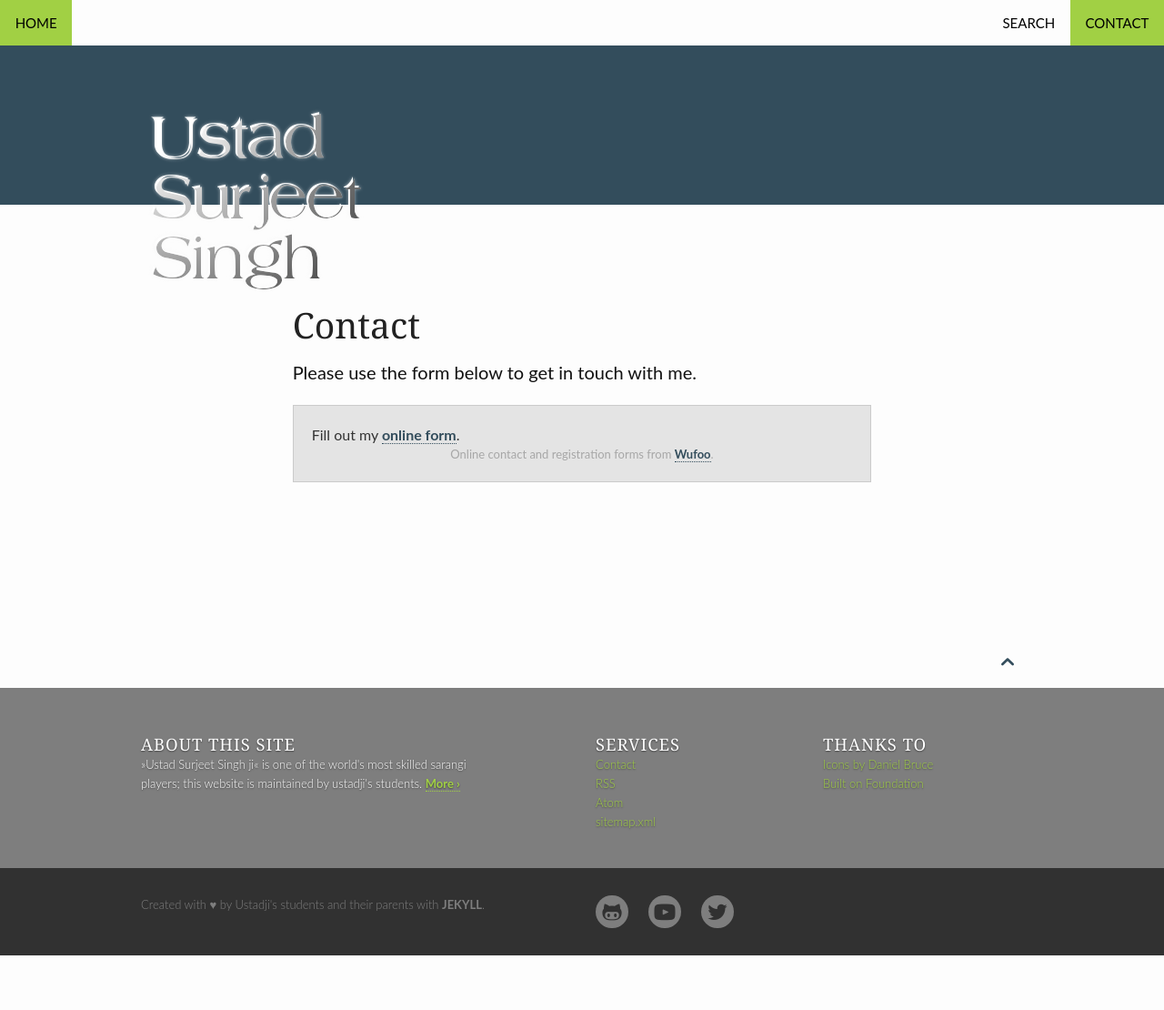
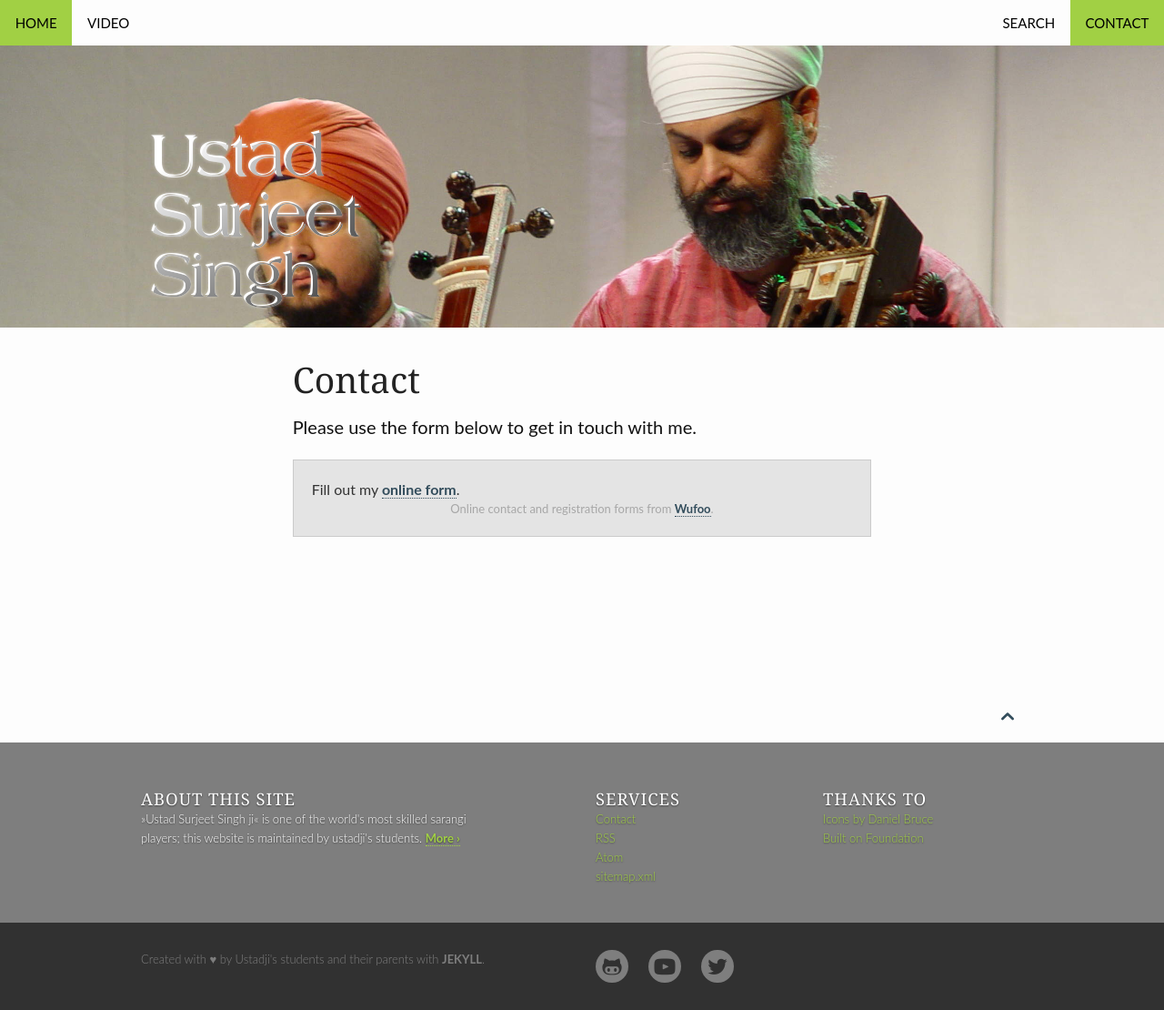
Before and after one commit to sursarangi/sursarangi.github.io, a Jekyll site: the page built from pages/contact.md, in a window 1280 px wide. Shown: the whole page at 91% size. Built offline with Jekyll 4.4.1, drawn with Linux system fonts in a browser that asks for light colours; before the commit the page ends 1050 px from its top, so only the background shows below that.

Commit message:
added basic videos page

```diff
--- a/_config.yml
+++ b/_config.yml
@@ -24,7 +24,7 @@
 
 # This URL is the main address for absolute links. Don't include a slash at the end.
 #
-url: //www.surjeetsingh.org
+url: https://www.surjeetsingh.org
 baseurl: ''
 
 # This is for the editing function in _/includes/improve_content
@@ -37,7 +37,7 @@
 # Example: <img src="{{ site.urlimg }}{{ post.image.title }}" />
 # Markdown-Example for posts ![Image Text]({{ site.urlimg }}image.jpg)
 #
-urlimg: //www.surjeetsingh.org/images/
+urlimg: https://www.surjeetsingh.org/images/
 
 # Logo size is 600x80 pixels
 logo: "logo.png"
--- a/_data/navigation.yml
+++ b/_data/navigation.yml
@@ -1,5 +1,9 @@
 - title: Home
   url: "/"
+  side: left
+
+- title: Video
+  url: "/video"
   side: left
 
 #- title: "Instruments"
--- a/_includes/list-collection
+++ b/_includes/list-collection
@@ -6,14 +6,14 @@
 *   If you set »published: false« in front matter of a collection page
 *   the page gots filtered out via unless
 *
-*   Example: {% include list-collection ollection='wordpress' %}
+*   Example: {% include list-collection collection='wordpress' %}
 *
 {% endcomment %}
 
 <ul class="side-nav">
   {% for page in site.[include.collection] %}
     {% unless page.published == false %}
-    <li><a href="{{ site.url }}{{ page.url }}">{{ page.title }}</a></li>
+    <li><a href="{{ page.url }}">{{ page.title }}</a></li>
     {% endunless %}
   {% endfor %}
   <li>&nbsp;</li>
--- a/pages/contact.md
+++ b/pages/contact.md
@@ -3,11 +3,13 @@
 title: "Contact"
 meta_title: "Contact and use the form below"
 teaser: "Please use the form below to get in touch with me."
+header:
+  image_fullwidth: header_unsplash_14.jpg
 permalink: "/contact/"
 ---
 
 <div class="panel">
-<div id="wufoo-mjx3wl70ovpjc3">
+<div id="4wufoo-mjx3wl70ovpjc3">
 Fill out my <a href="https://sursarangi.wufoo.com/forms/mjx3wl70ovpjc3">online form</a>.
 </div>
 <div id="wuf-adv" style="font-family:inherit;font-size: small;color:#a7a7a7;text-align:center;display:block;">Online contact and registration forms from <a href="http://www.wufoo.com">Wufoo</a>.</div>
```
Also changed, not shown: README.md (+2 -2 lines), pages/search.md (+2 -0 lines), images/header_unsplash_14.jpg (added).
